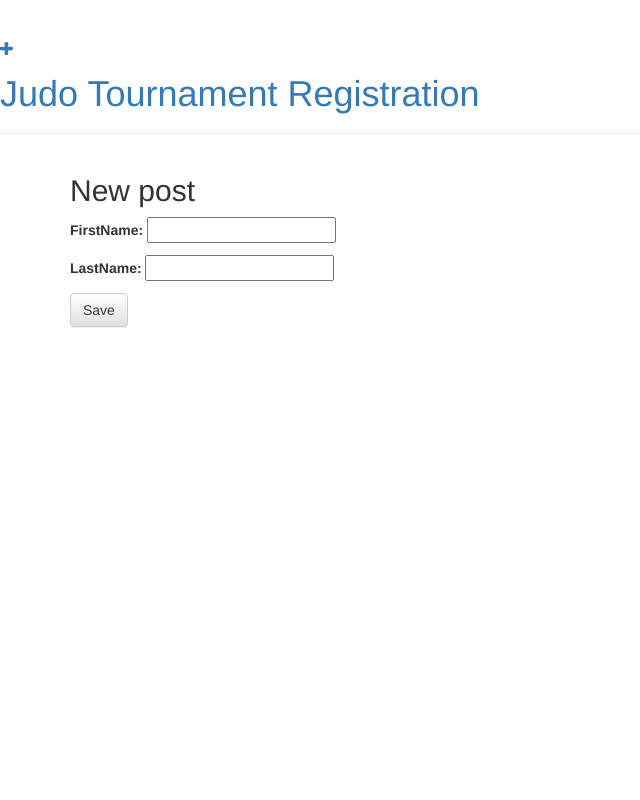
After one commit to seaneriksson/judo, a Django app: page /registration/new in a window 1280 px wide. The commit adds this page. Shown: the whole page, without its empty margins (0-640 px from the left). Run offline with Django 3.2, Linux system fonts and the light colour scheme; some libraries are stand-ins or nearby versions.

Commit message:
added post form for registration

```diff
--- /dev/null
+++ b/registration/forms.py
@@ -0,0 +1,9 @@
+from django import forms
+
+from .models import Registration
+
+class PostForm(forms.ModelForm):
+
+    class Meta:
+        model = Registration
+        fields = ('firstName', 'lastName',)
--- /dev/null
+++ b/registration/templates/registration/base.html
@@ -0,0 +1,24 @@
+{% load static %}
+<html>
+    <head>
+        <title>Judo Tournament Registration</title>
+        <link rel="stylesheet" href="//maxcdn.bootstrapcdn.com/bootstrap/3.2.0/css/bootstrap.min.css">
+        <link rel="stylesheet" href="//maxcdn.bootstrapcdn.com/bootstrap/3.2.0/css/bootstrap-theme.min.css">
+        <link href='//fonts.googleapis.com/css?family=Lobster&subset=latin,latin-ext' rel='stylesheet' type='text/css'>
+        <link rel="stylesheet" href="{% static 'css/blog.css' %}">
+    </head>
+    <body>
+        <div class="page-header">
+            <a href="{% url 'post_new' %}" class="top-menu"><span class="glyphicon glyphicon-plus"></span></a>
+            <h1><a href="/">Judo Tournament Registration</a></h1>
+        </div>
+        <div class="content container">
+            <div class="row">
+                <div class="col-md-8">
+                    {% block content %}
+                    {% endblock %}
+                </div>
+            </div>
+        </div>
+    </body>
+</html>
--- /dev/null
+++ b/registration/templates/registration/post_edit.html
@@ -0,0 +1,9 @@
+{% extends 'registration/base.html' %}
+
+{% block content %}
+    <h2>New post</h2>
+    <form method="POST" class="post-form">{% csrf_token %}
+        {{ form.as_p }}
+        <button type="submit" class="save btn btn-default">Save</button>
+    </form>
+{% endblock %}
--- a/registration/urls.py
+++ b/registration/urls.py
@@ -3,4 +3,5 @@ from . import views
 
 urlpatterns = [
     path('', views.post_list, name='post_list'),
+    path('registration/new', views.post_new, name='post_new'),
 ]
--- a/registration/views.py
+++ b/registration/views.py
@@ -1,5 +1,20 @@
 from django.shortcuts import render
+from .forms import PostForm
+
 
 # Create your views here.
 def post_list(request):
     return render(request, 'registration/post_list.html', {})
+
+
+def post_new(request):
+    if request.method == "POST":
+        form = PostForm(request.POST)
+        if form.is_valid():
+            post = form.save(commit=False)
+            post.save()
+            return render(request, 'registration/post_edit.html', {'form': form})
+            ##print success
+    else:
+        form = PostForm()
+    return render(request, 'registration/post_edit.html', {'form': form})
```
Also changed, not shown: registration/templates/registration/post_list.html (+15 -6 lines).
